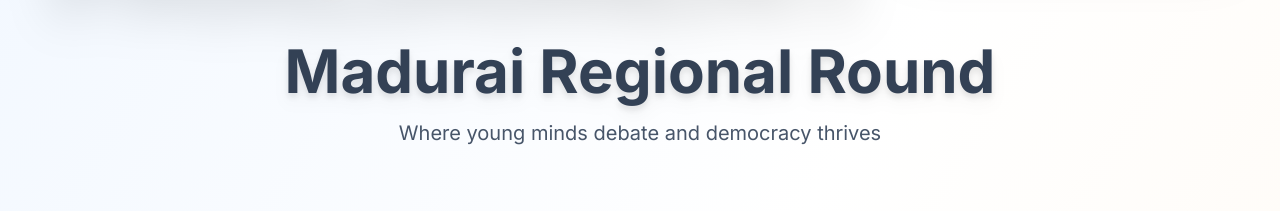
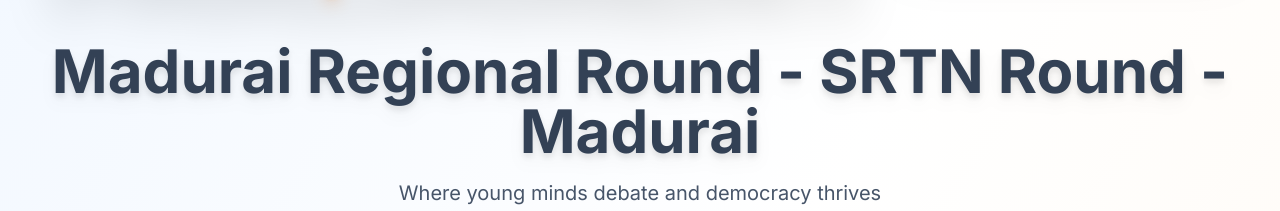
Before and after one commit to adminsl-bit/YIP, a React (Vite) app: page / in a window 1280 px wide. Shown: the part 541-752 px from the top of the page. Built offline with nearby package versions, Linux system fonts and the light colour scheme.

Commit message:
Rename home page title
Rename the home page title to "Madurai Regional Round - SRTN Round - Madurai".

```diff
--- a/src/components/LandingHero.tsx
+++ b/src/components/LandingHero.tsx
@@ -103,7 +103,7 @@ export const LandingHero = () => {
 
               <div className="mb-12">
                 <p className="text-5xl lg:text-6xl font-bold mb-4 text-slate-700 drop-shadow-lg">
-                  Madurai Regional Round
+                  Madurai Regional Round - SRTN Round - Madurai
                 </p>
 
                 <p className="text-xl text-slate-600 max-w-3xl mx-auto leading-relaxed">
```
